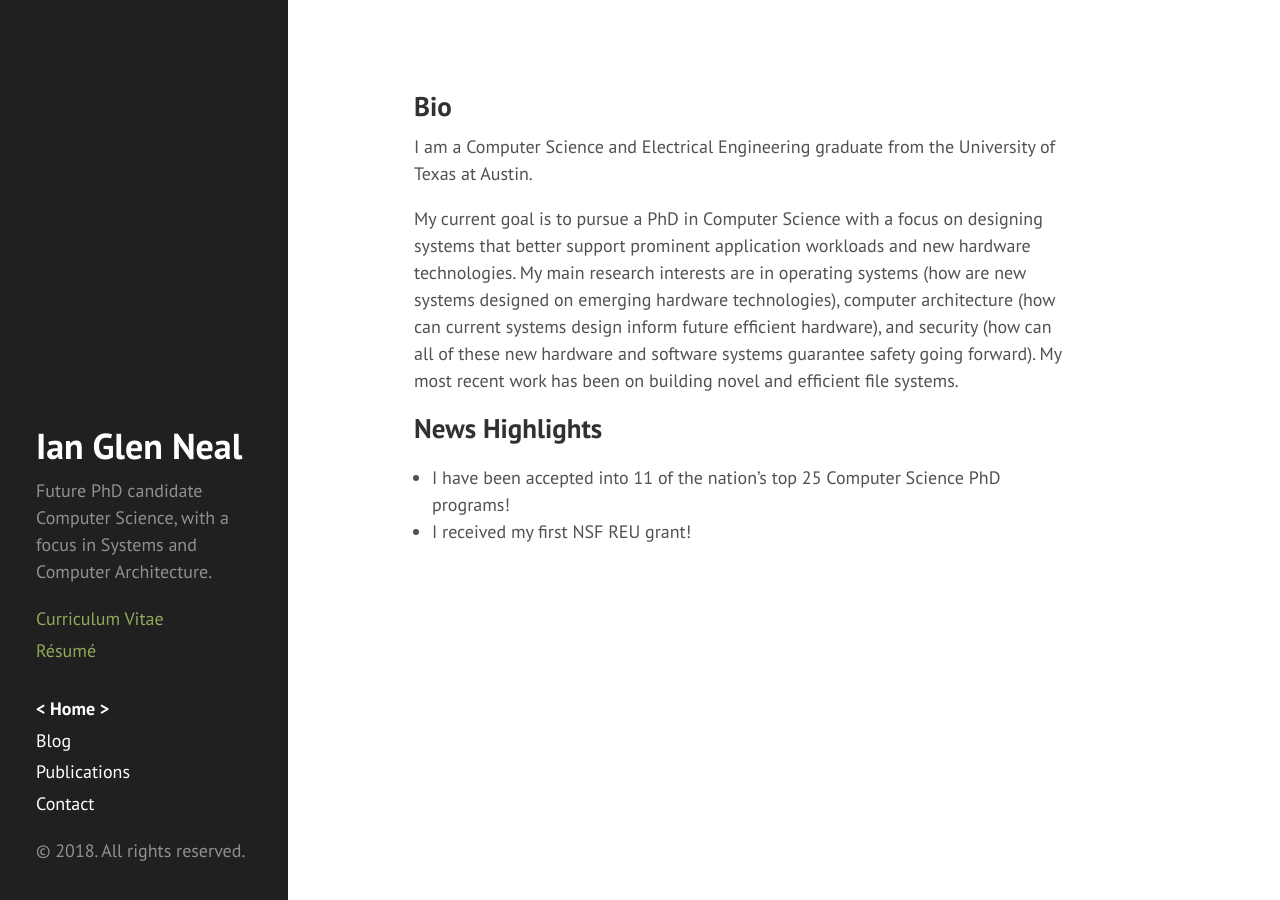
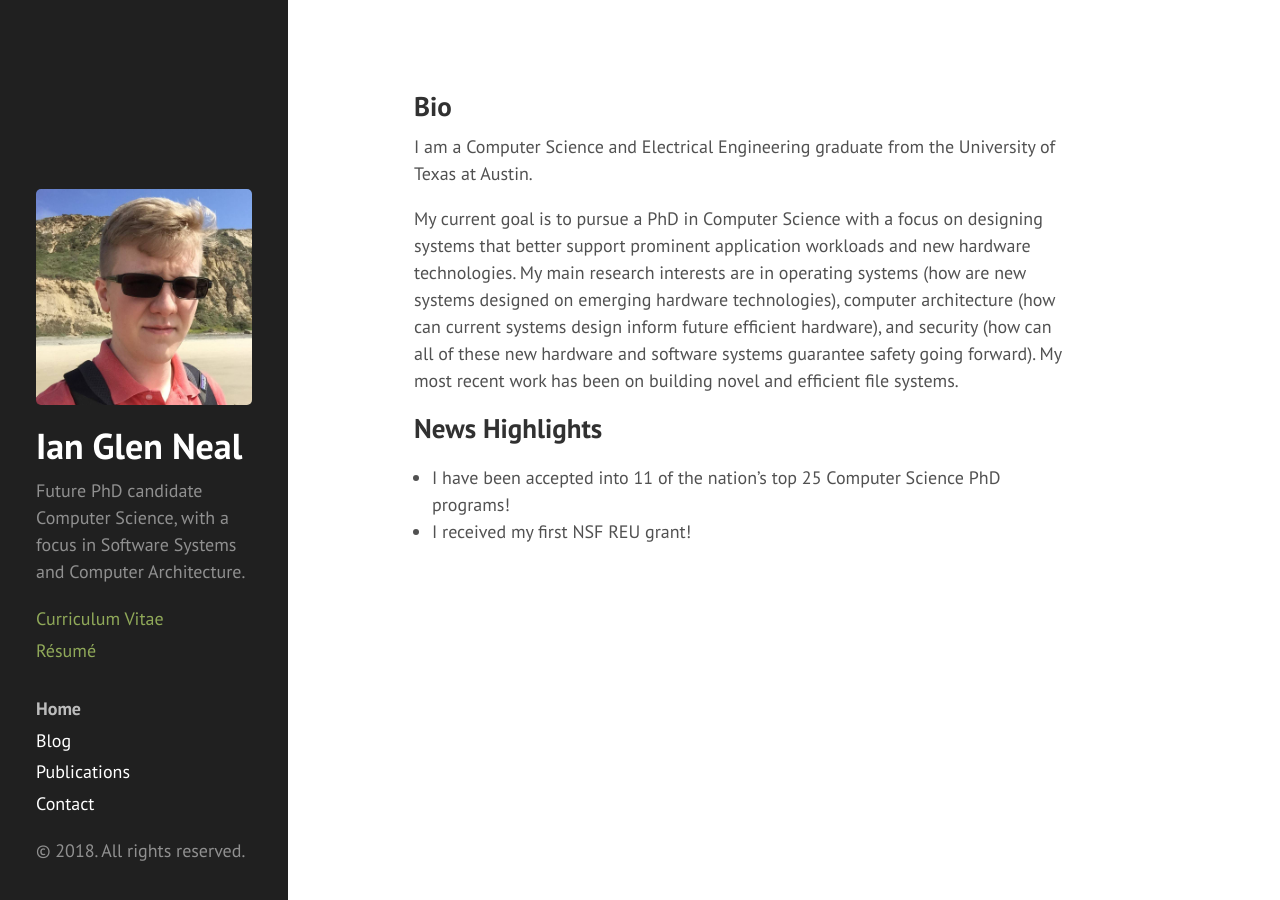
Before and after one commit to iangneal/iangneal.github.io, a Jekyll site: the page built from index.md, in a window 1280 px wide. Built offline with Jekyll 4.4.1, drawn with Linux system fonts in a browser that asks for light colours; nearby versions of some CDN libraries.

Commit message:
Add profile picture.
Make emphasis on selected tab more subtle by accenting with sidebar
background color instead (make more transparent).

```diff
--- a/_config.yml
+++ b/_config.yml
@@ -1,4 +1,4 @@
-gems:
+plugins:
   - jekyll-github-metadata
   - jekyll-paginate
   - jekyll-gist
@@ -17,8 +17,8 @@ title: Ian Glen Neal
 email: ian.gl.neal@gmail.com
 tagline: ''
 description: >-
-  Future PhD candidate Computer Science, with a focus in Systems and Computer
-  Architecture.
+  Future PhD candidate Computer Science, with a focus in Software Systems and
+  Computer Architecture.
 url: 'about.iangneal.io'
 baseurl: /
 
--- a/_includes/sidebar.html
+++ b/_includes/sidebar.html
@@ -39,6 +39,7 @@
       {% endfor %}
       {% comment %}
         Force the contact item to be at the bottom of the nav.
+        TODO: less jank
       {% endcomment %}
       {% for node in pages_list %}
         {% if node.title != null and node.title == "Contact" %}
--- a/public/css/hyde.css
+++ b/public/css/hyde.css
@@ -119,15 +119,18 @@ a.sidebar-nav-item:focus {
 }
 .sidebar-nav-item.active {
   font-weight: bold;
+  opacity: 0.7;
 }
 
 /* iangneal: Differentate the active item a bit more. */
+/*
 .sidebar-nav-item.active::after {
   content: " >";
 }
 .sidebar-nav-item.active::before {
   content: "< ";
 }
+*/
 
 /* iangneal: Do something different for document links. */
 a.sidebar-doc-item {
```
Also changed, not shown: public/profile.jpg (added).
